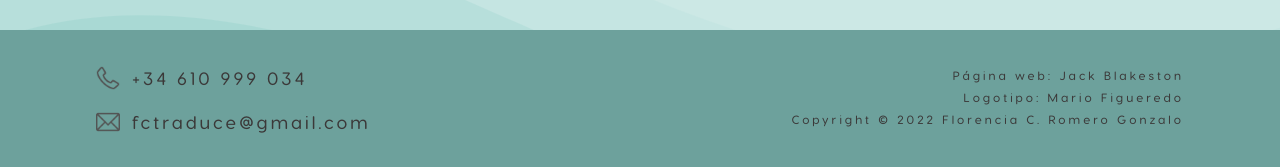
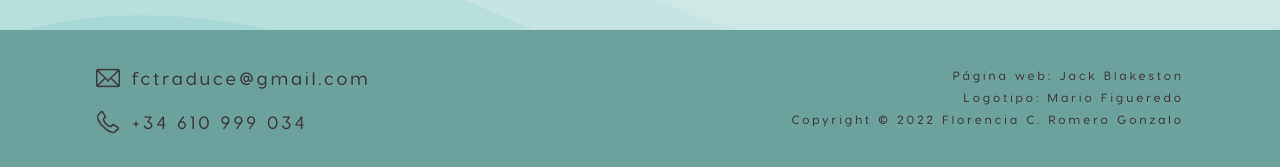
Before and after one commit to JackBlakeston/florencia-romero-page, a React (Create React App) app: page / in a window 1280 px wide. Shown: the part 7067-7234 px from the top of the page. Built offline with nearby package versions, Linux system fonts and the light colour scheme; the HTML template or start-up script is replaced by a standard one.

Commit message:
Improve contact info

```diff
--- a/src/components/footer/footer.component.tsx
+++ b/src/components/footer/footer.component.tsx
@@ -13,11 +13,13 @@ import {
   LINKEDIN_URL,
   LOGO_DESIGNER,
   PHONE_NUMBER,
+  PHONE_URL,
   PROZ_URL,
   SKYPE_URL,
   TWITTER_URL,
   WEB_DESIGNER,
 } from '../../constants/strings';
+
 import { ReactComponent as Logo } from '../../assets/logos/logo.svg';
 
 const Footer = () => {
@@ -64,14 +66,14 @@ const Footer = () => {
       </div>
       <div className={classes.bottomSection}>
         <div className={classes.contactInfoContainer}>
-          <div className={classes.contactInfo}>
-            <Icon name='phone' />
+          <a href={GMAIL_URL} target='_blank' rel='noopener noreferrer' className={classes.contactInfo}>
+            <Icon name='mailDark' />
+            <span>{EMAIL}</span>
+          </a>
+          <a className={classes.contactInfo} href={PHONE_URL}>
+            <Icon name='phoneDark' />
             <span>{PHONE_NUMBER}</span>
-          </div>
-          <div className={classes.contactInfo}>
-            <Icon name='mail' />
-            <span>{EMAIL}</span>
-          </div>
+          </a>
         </div>
         <div className={classes.footnotesContainer}>
           <span>{webDesignTExt}</span>
--- a/src/components/footer/footer.module.scss
+++ b/src/components/footer/footer.module.scss
@@ -64,6 +64,8 @@
         display: flex;
         align-items: center;
         gap: var(--spacing-4xs);
+        color: inherit;
+        text-decoration: none;
       }
     }
 
--- a/src/components/icon/icon.component.tsx
+++ b/src/components/icon/icon.component.tsx
@@ -20,6 +20,8 @@ import gmailGreen from '../../assets/icons/gmail-green.png';
 import twitterGreen from '../../assets/icons/twitter-green.png';
 import linkedinGreen from '../../assets/icons/linkedin-green.png';
 import prozGreen from '../../assets/icons/proz-green.png';
+import phoneDark from '../../assets/icons/phone-dark.png';
+import mailDark from '../../assets/icons/mail-dark.png';
 
 import { SERVICES } from '../../constants/enums';
 
@@ -41,7 +43,9 @@ type IconNameType =
   | 'gmailGreen'
   | 'twitterGreen'
   | 'linkedinGreen'
-  | 'prozGreen';
+  | 'prozGreen'
+  | 'phoneDark'
+  | 'mailDark';
 
 type IconObjectType = {
   [key in IconNameType]: string;
@@ -66,6 +70,8 @@ const iconObject: IconObjectType = {
   twitterGreen,
   linkedinGreen,
   prozGreen,
+  phoneDark,
+  mailDark,
 };
 
 type IconProps = {
--- a/src/components/page-sections/contact-section/contact-section.component.tsx
+++ b/src/components/page-sections/contact-section/contact-section.component.tsx
@@ -8,7 +8,7 @@ import Icon from '../../icon/icon.component';
 
 import { ReactComponent as Blob1 } from '../../../assets/shapes/blob-1.svg';
 
-import { EMAIL, FORM_SUBMIT_URL, PHONE_NUMBER } from '../../../constants/strings';
+import { EMAIL, FORM_SUBMIT_URL, GMAIL_URL, PHONE_NUMBER, PHONE_URL } from '../../../constants/strings';
 
 const ContactSection = forwardRef<HTMLDivElement, unknown>((_, ref) => {
   const intl = useIntl();
@@ -54,14 +54,14 @@ const ContactSection = forwardRef<HTMLDivElement, unknown>((_, ref) => {
         <div className={classes.sectionBodyColumnsContainer}>
           <div className={classes.contactInfoContainer}>
             <Blob1 className={classes.blobOverlay} />
-            <div className={classes.contactInfo}>
+            <a href={GMAIL_URL} target='_blank' rel='noopener noreferrer' className={classes.contactInfo}>
               <Icon name='mail' />
               <span>{EMAIL}</span>
-            </div>
-            <div className={classes.contactInfo}>
+            </a>
+            <a className={classes.contactInfo} href={PHONE_URL}>
               <Icon name='phone' />
               <span>{PHONE_NUMBER}</span>
-            </div>
+            </a>
           </div>
           <div className={classes.formContainer}>
             <form className={classes.form} action={FORM_SUBMIT_URL} method='post' target='_blank'>
--- a/src/components/page-sections/contact-section/contact-section.module.scss
+++ b/src/components/page-sections/contact-section/contact-section.module.scss
@@ -51,6 +51,8 @@
           display: flex;
           align-items: center;
           gap: var(--spacing-4xs);
+          color: inherit;
+          text-decoration: none;
         }
       }
 
--- a/src/constants/strings.ts
+++ b/src/constants/strings.ts
@@ -9,6 +9,7 @@ export const TWITTER_URL = 'https://twitter.com/fctrad';
 export const PROZ_URL = 'https://www.proz.com/translator/1841231';
 export const SKYPE_URL = 'https://join.skype.com/invite/F3MdYMh1enbJ';
 export const GMAIL_URL = `https://mail.google.com/mail/?view=cm&fs=1&to=${EMAIL}`;
+export const PHONE_URL = 'tel://+34610999034';
 
 export const FORM_SUBMIT_URL = 'https://public.herotofu.com/v1/6e9ab8f0-4d66-11ed-8970-6943e4ac8982';
 
```
Also changed, not shown: src/assets/icons/mail-dark.png (added), src/assets/icons/phone-dark.png (added).
